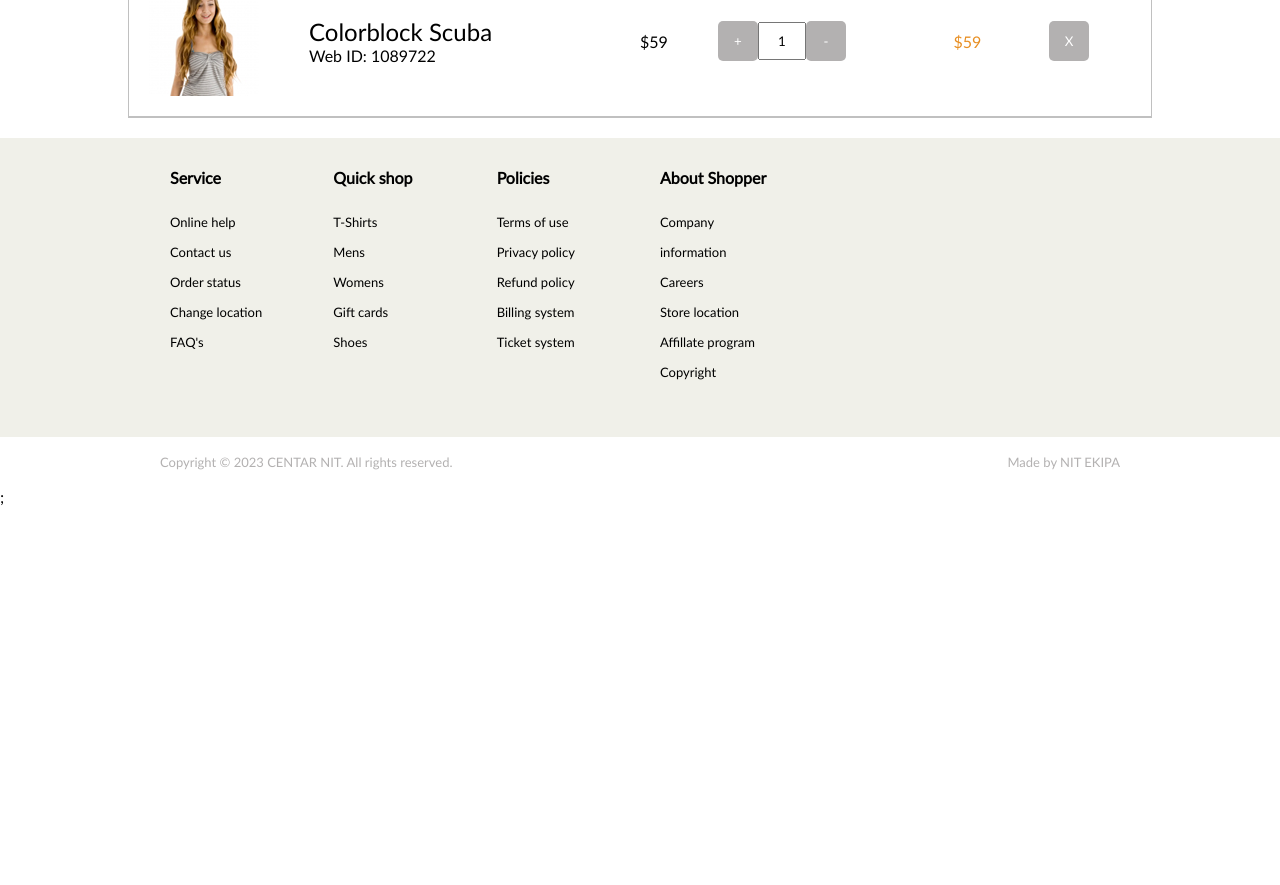
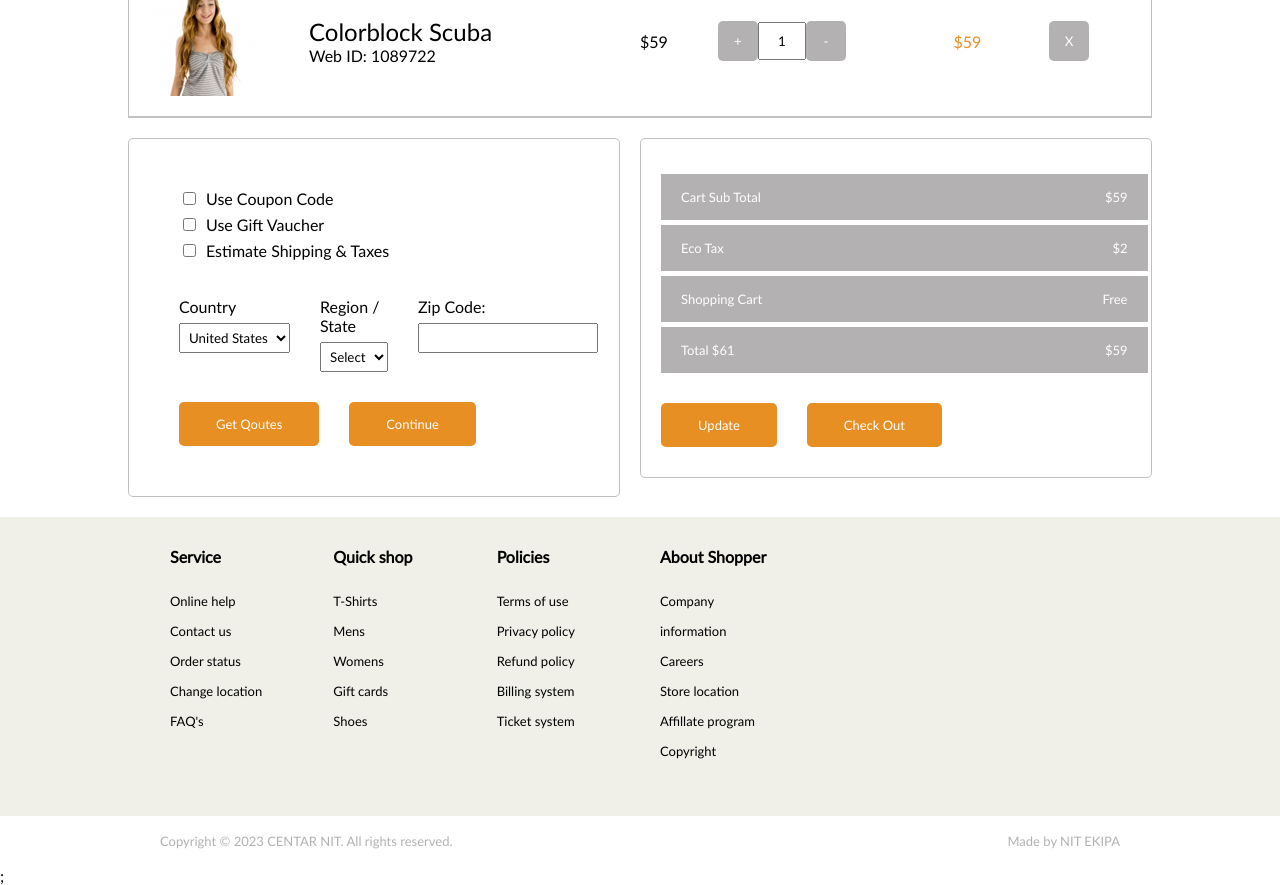
Before and after one commit to kemalkujovic/nitshop, a React (Create React App) app: page /cart in a window 1280 px wide. Shown: the part 600-1485 px from the top of the page. Before the commit the page ends 1106 px from the top, so only its background shows below. Built offline with nearby package versions, Linux system fonts and the light colour scheme.

Commit message:
add checkout && style

```diff
--- /dev/null
+++ b/src/Templates/ItemsShop/Checkout.jsx
@@ -0,0 +1,148 @@
+import { Grid } from "@mui/material";
+import React from "react";
+import SimplifiedDiv from "../../components/SimplifiedDiv/SimplifiedDiv";
+import Text from "../../components/Text/Text";
+import PrimaryButton from "../../components/PrimeryButton/PrimeryButton";
+import { colors, fontSize } from "../../util/theme";
+
+const Checkout = () => {
+  const styles = {
+    mainDiv: {
+      display: "flex",
+      flexDirection: "column",
+      margin: "20px 10%",
+    },
+    containerCheck: {
+      display: "flex",
+      padding: "50px 50px",
+      flexDirection: "column",
+      border: "1px solid silver",
+      marginRight: "20px",
+      borderRadius: "5px",
+    },
+    infoContainer: {
+      display: "flex",
+      gap: "30px",
+      margin: "30px 0px",
+    },
+    infoWrapper: {
+      display: "flex",
+      flexDirection: "column",
+      width: "100%",
+    },
+    inputP: {
+      marginTop: "7px",
+      padding: "5px",
+    },
+    buttonWrapper: {
+      display: "flex",
+      gap: "30px",
+    },
+    buttonMargin: {
+      marginBottom: "25px",
+    },
+    button: {
+      padding: "12px 35px",
+      backgroundColor: colors.accentColor,
+      color: colors.white,
+      fontSize: fontSize.optimal,
+    },
+    wrapperTax: {
+      width: "95%",
+      padding: "2px 20px",
+      display: "flex",
+      justifyContent: "space-between",
+      backgroundColor: colors.lightGrayColor,
+      color: colors.white,
+      margin: "5px 0px",
+      fontSize: fontSize.optimal,
+    },
+    containerInfo: {
+      display: "flex",
+      padding: "30px 20px",
+      flexDirection: "column",
+      border: "1px solid silver",
+      borderRadius: "5px",
+    },
+    inputCheckbox: {
+      marginRight: "10px",
+    },
+    wrapperCheckBox: {
+      marginBottom: "7px",
+    },
+  };
+  return (
+    <SimplifiedDiv style={styles.mainDiv}>
+      <Grid container item>
+        <Grid lg={6} item>
+          <SimplifiedDiv style={styles.containerCheck}>
+            <SimplifiedDiv style={styles.wrapperCheckBox}>
+              <input style={styles.inputCheckbox} type="checkbox" id="scales" />
+              <label for="scales">Use Coupon Code</label>
+            </SimplifiedDiv>
+            <SimplifiedDiv style={styles.wrapperCheckBox}>
+              <input style={styles.inputCheckbox} type="checkbox" id="scales" />
+              <label for="scales">Use Gift Vaucher</label>
+            </SimplifiedDiv>
+            <SimplifiedDiv style={styles.wrapperCheckBox}>
+              <input style={styles.inputCheckbox} type="checkbox" id="scales" />
+              <label for="scales">Estimate Shipping & Taxes</label>
+            </SimplifiedDiv>
+
+            <SimplifiedDiv style={styles.infoContainer}>
+              <SimplifiedDiv style={styles.infoWrapper}>
+                <label for="country">Country</label>
+                <select style={styles.inputP}>
+                  <option>United States</option>
+                  <option>Serbia</option>
+                </select>
+              </SimplifiedDiv>
+              <SimplifiedDiv style={styles.infoWrapper}>
+                <label for="region">Region / State</label>
+                <select style={styles.inputP}>
+                  <option>Select</option>
+                </select>
+              </SimplifiedDiv>
+              <SimplifiedDiv style={styles.infoWrapper}>
+                <label for="zipcode">Zip Code:</label>
+                <input type="number" style={styles.inputP} />
+              </SimplifiedDiv>
+            </SimplifiedDiv>
+            <SimplifiedDiv style={styles.buttonWrapper}>
+              <PrimaryButton style={styles.button}>Get Qoutes</PrimaryButton>
+              <PrimaryButton style={styles.button}>Continue</PrimaryButton>
+            </SimplifiedDiv>
+          </SimplifiedDiv>
+        </Grid>
+        <Grid lg={6} item>
+          <SimplifiedDiv style={styles.containerInfo}>
+            <SimplifiedDiv style={styles.buttonMargin}>
+              <SimplifiedDiv style={styles.wrapperTax}>
+                <p>Cart Sub Total</p>
+                <p>$59</p>
+              </SimplifiedDiv>
+              <SimplifiedDiv style={styles.wrapperTax}>
+                <p>Eco Tax</p>
+                <p>$2</p>
+              </SimplifiedDiv>
+              <SimplifiedDiv style={styles.wrapperTax}>
+                <p>Shopping Cart</p>
+                <p>Free</p>
+              </SimplifiedDiv>
+              <SimplifiedDiv style={styles.wrapperTax}>
+                <p>Total $61</p>
+                <p>$59</p>
+              </SimplifiedDiv>
+            </SimplifiedDiv>
+            <SimplifiedDiv style={styles.buttonWrapper}>
+              <PrimaryButton style={styles.button}>Update </PrimaryButton>
+              <PrimaryButton style={styles.button}>Check Out</PrimaryButton>
+            </SimplifiedDiv>
+          </SimplifiedDiv>
+        </Grid>
+      </Grid>
+    </SimplifiedDiv>
+  );
+};
+
+export default Checkout;
--- a/src/Templates/ItemsShop/ItemsProduct.jsx
+++ b/src/Templates/ItemsShop/ItemsProduct.jsx
@@ -1,4 +1,4 @@
-import React from "react";
+import React, { useState } from "react";
 import artical1 from "../../assets/images/cart/one.png";
 import artical2 from "../../assets/images/cart/two.png";
 import artical3 from "../../assets/images/cart/three.png";
@@ -8,6 +8,8 @@ import { Grid } from "@mui/material";
 import Text from "../../components/Text/Text";
 import PrimaryButton from "../../components/PrimeryButton/PrimeryButton";
 const ItemsProduct = () => {
+  const [counter, setCounter] = useState(1);
+
   const articalData = [
     {
       imgSrc: artical1,
@@ -71,7 +73,7 @@ const ItemsProduct = () => {
       textAlign: "center",
     },
   };
-
+  const counterHandler = (e) => {};
   return (
     <SimplifiedDiv style={styles.mainDiv}>
       <Grid container direction="row" lg={12} style={styles.divHeader}>
@@ -115,7 +117,12 @@ const ItemsProduct = () => {
                 alignItems="center"
               >
                 <Text style={styles.textItems}>{data.price}</Text>
-                <PrimaryButton style={styles.styleButton}>+</PrimaryButton>
+                <PrimaryButton
+                  onClick={(e) => counterHandler(e)}
+                  style={styles.styleButton}
+                >
+                  +
+                </PrimaryButton>
                 <input style={styles.styleInput} value={1} />
                 <PrimaryButton style={styles.styleButton}>-</PrimaryButton>
               </Grid>
--- a/src/Templates/ItemsShop/ItemsShop.jsx
+++ b/src/Templates/ItemsShop/ItemsShop.jsx
@@ -1,9 +1,11 @@
 import React from "react";
 import ItemsProduct from "./ItemsProduct";
+import Checkout from "./Checkout";
 
 const ItemsShop = () => {
   return <div>
     <ItemsProduct />
+    <Checkout />
   </div>;
 };
 
```
